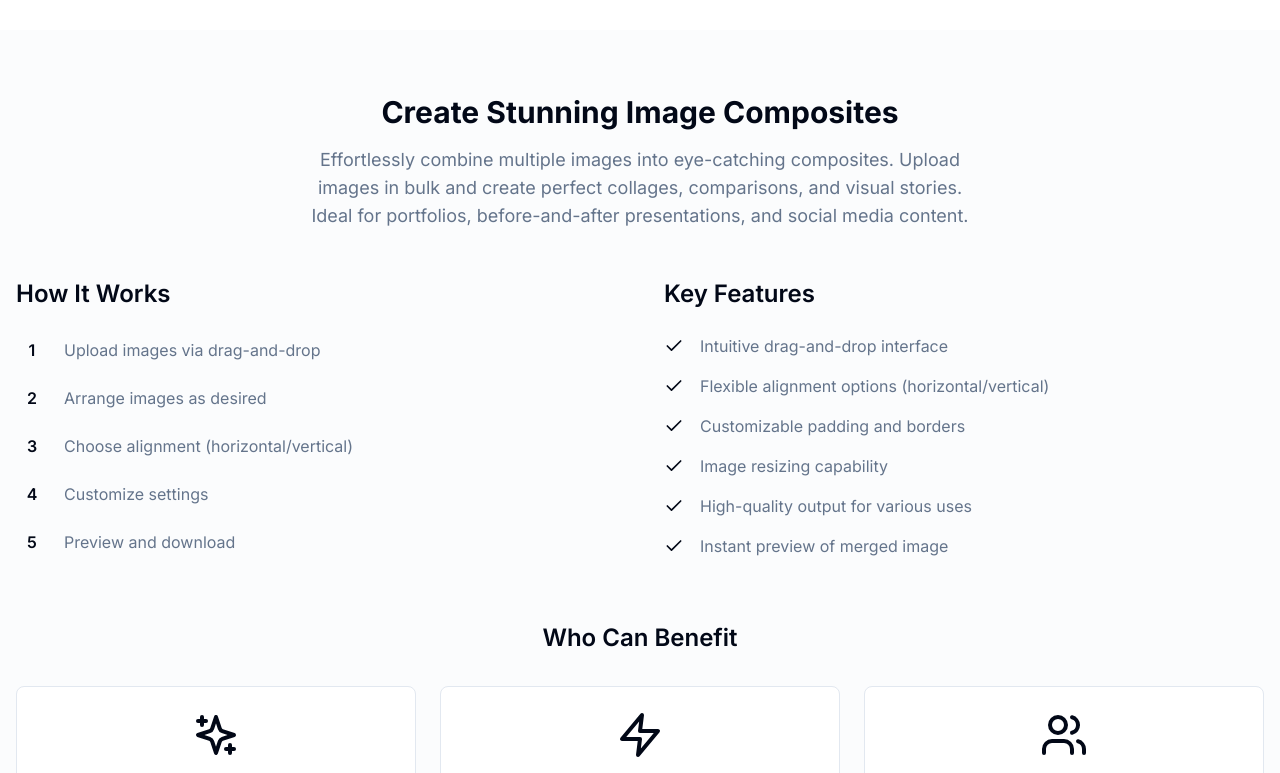
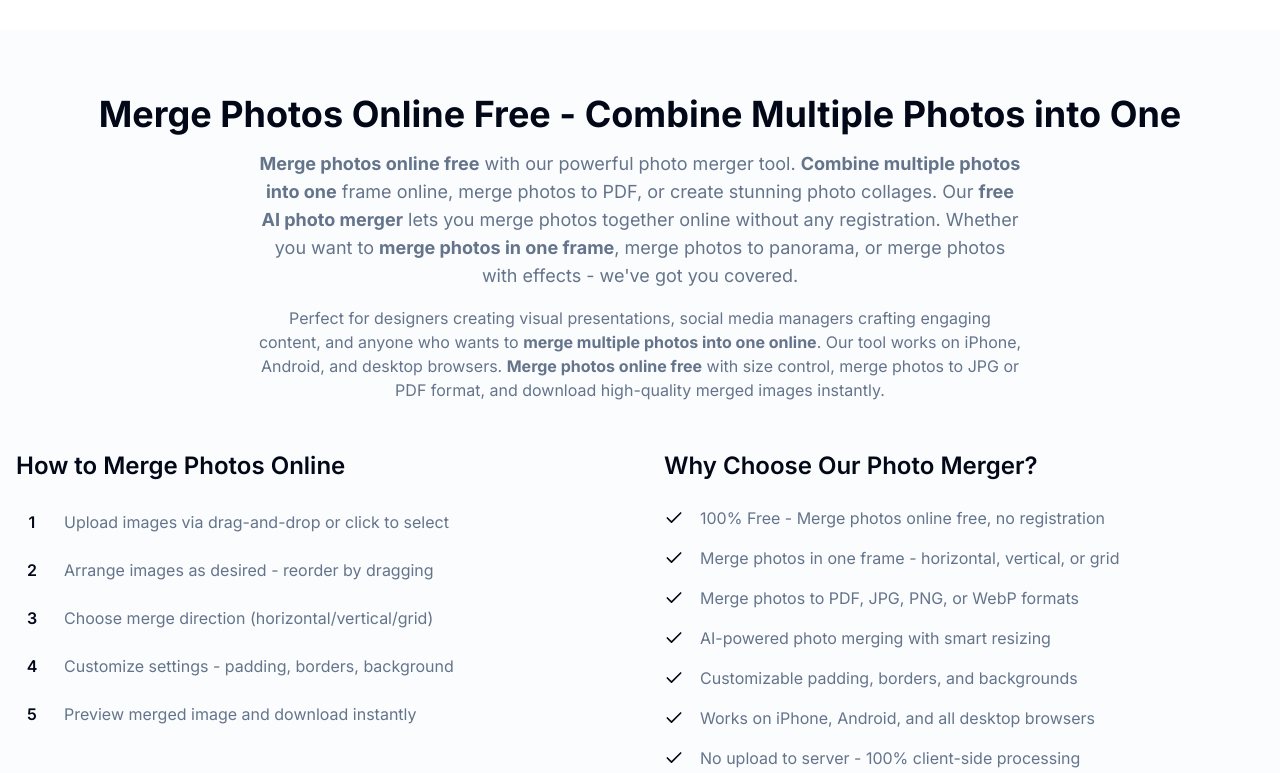
Before and after one commit to themewars/mergephotoonline, a Next.js app: page / in a window 1280 px wide. Shown: the part 1327-2100 px from the top of the page. Built offline with nearby package versions, Linux system fonts and the light colour scheme.

Commit message:
SEO Optimization: Add comprehensive meta tags, structured data, keywords, sitemap, and optimized content

```diff
--- a/app/layout.tsx
+++ b/app/layout.tsx
@@ -7,19 +7,93 @@ import { Toaster } from 'react-hot-toast'
 const inter = Inter({ subsets: ['latin'] })
 
 export const metadata: Metadata = {
-  title: 'Merge Images Online - Free Image Merger Tool | Combine Multiple Photos',
-  description: 'Merge multiple images online for free. Combine photos horizontally, vertically, or in grid layouts. High-quality image merger with advanced features. No upload required - 100% client-side processing.',
-  keywords: 'merge images, combine photos, image merger, photo collage, merge pictures online, image combiner',
+  metadataBase: new URL('https://mergephotosonline.com'),
+  title: {
+    default: 'Merge Photos Online Free - Combine Multiple Images into One | AI Photo Merger',
+    template: '%s | Merge Photos Online'
+  },
+  description: 'Merge photos online free - Combine multiple photos into one frame online. Free AI photo merger tool to merge photos together, merge photos to PDF, merge photos in one frame. No registration required. 100% free and secure.',
+  keywords: [
+    'merge photos online',
+    'merge photos online free',
+    'merge photos online free ai',
+    'merge photos online ai',
+    'merge photos online to pdf',
+    'merge photos online jpg',
+    'merge photos online free with size',
+    'merge photos online into one',
+    'how to merge photos together online',
+    'how to merge multiple photos into one online',
+    'merge photos in one frame online',
+    'merge photos together online free',
+    'merge photos iphone online',
+    'merge photos to pdf online',
+    'merge photos into one online',
+    'merge photos and videos online',
+    'merge photos to panorama online',
+    'merge photos to make video online',
+    'merge photo online',
+    'merge photo online free',
+    'merge photo online ai',
+    'merge photo online jpg',
+    'merge photo online pdf',
+    'merge photo online in one frame',
+    'merge photo online editor',
+    'merge photo online converter',
+    'merge photo online ai free',
+    'merge photos online with effects',
+    'combine photos online',
+    'photo merger',
+    'image combiner',
+    'photo collage maker',
+    'merge images online',
+    'combine images online'
+  ].join(', '),
   authors: [{ name: 'Merge Photos Online' }],
+  creator: 'Merge Photos Online',
+  publisher: 'Merge Photos Online',
+  formatDetection: {
+    email: false,
+    address: false,
+    telephone: false,
+  },
   openGraph: {
-    title: 'Merge Images Online - Free Image Merger Tool',
-    description: 'Merge multiple images online for free. Combine photos horizontally, vertically, or in grid layouts.',
     type: 'website',
+    locale: 'en_US',
+    url: 'https://mergephotosonline.com',
+    siteName: 'Merge Photos Online',
+    title: 'Merge Photos Online Free - Combine Multiple Images into One',
+    description: 'Free online tool to merge photos together. Combine multiple photos into one frame, merge photos to PDF, merge photos with AI. No registration required.',
+    images: [
+      {
+        url: '/og-image.jpg',
+        width: 1200,
+        height: 630,
+        alt: 'Merge Photos Online - Free Photo Merger Tool',
+      },
+    ],
+  },
+  twitter: {
+    card: 'summary_large_image',
+    title: 'Merge Photos Online Free - Combine Multiple Images',
+    description: 'Free online tool to merge photos together. Combine multiple photos into one frame online.',
+    images: ['/og-image.jpg'],
   },
   robots: {
     index: true,
     follow: true,
+    googleBot: {
+      index: true,
+      follow: true,
+      'max-video-preview': -1,
+      'max-image-preview': 'large',
+      'max-snippet': -1,
+    },
   },
+  alternates: {
+    canonical: 'https://mergephotosonline.com',
+  },
+  category: 'Photo Editing Tools',
 }
 
 export default function RootLayout({
@@ -27,8 +101,87 @@ export default function RootLayout({
 }: {
   children: React.ReactNode
 }) {
+  const structuredData = {
+    '@context': 'https://schema.org',
+    '@type': 'WebApplication',
+    name: 'Merge Photos Online',
+    applicationCategory: 'PhotoEditingApplication',
+    operatingSystem: 'Web Browser',
+    offers: {
+      '@type': 'Offer',
+      price: '0',
+      priceCurrency: 'USD',
+    },
+    description: 'Free online tool to merge photos together. Combine multiple photos into one frame, merge photos to PDF, merge photos with AI.',
+    url: 'https://mergephotosonline.com',
+    featureList: [
+      'Merge photos online free',
+      'Combine multiple photos into one',
+      'Merge photos to PDF',
+      'Merge photos in one frame',
+      'AI photo merger',
+      'Photo collage maker',
+      'No registration required',
+      '100% free and secure',
+    ],
+    aggregateRating: {
+      '@type': 'AggregateRating',
+      ratingValue: '4.8',
+      ratingCount: '1250',
+    },
+  }
+
+  const faqStructuredData = {
+    '@context': 'https://schema.org',
+    '@type': 'FAQPage',
+    mainEntity: [
+      {
+        '@type': 'Question',
+        name: 'How to merge photos online?',
+        acceptedAnswer: {
+          '@type': 'Answer',
+          text: 'Simply drag and drop your photos or click to select files. Choose merge direction (horizontal, vertical, or grid), customize settings, and download your merged photo. No registration required.',
+        },
+      },
+      {
+        '@type': 'Question',
+        name: 'Is merge photos online free?',
+        acceptedAnswer: {
+          '@type': 'Answer',
+          text: 'Yes, our photo merger tool is completely free. You can merge unlimited photos without any registration or payment.',
+        },
+      },
+      {
+        '@type': 'Question',
+        name: 'Can I merge photos to PDF online?',
+        acceptedAnswer: {
+          '@type': 'Answer',
+          text: 'Yes, you can merge photos and export them in various formats including PDF. Our tool supports multiple export formats.',
+        },
+      },
+      {
+        '@type': 'Question',
+        name: 'How to merge multiple photos into one online?',
+        acceptedAnswer: {
+          '@type': 'Answer',
+          text: 'Upload multiple photos, arrange them as desired, choose your merge direction (horizontal or vertical), customize padding and borders, then download your merged image.',
+        },
+      },
+    ],
+  }
+
   return (
     <html lang="en" suppressHydrationWarning>
+      <head>
+        <script
+          type="application/ld+json"
+          dangerouslySetInnerHTML={{ __html: JSON.stringify(structuredData) }}
+        />
+        <script
+          type="application/ld+json"
+          dangerouslySetInnerHTML={{ __html: JSON.stringify(faqStructuredData) }}
+        />
+      </head>
       <body className={inter.className}>
         <ThemeProvider>
           {children}
--- a/app/page.tsx
+++ b/app/page.tsx
@@ -40,23 +40,26 @@ export default function Home() {
           <div className="bg-muted/30 py-16">
             <div className="container mx-auto px-4">
               <div className="text-center mb-12">
-                <h2 className="text-3xl font-bold mb-4">Create Stunning Image Composites</h2>
-                <p className="text-muted-foreground text-lg max-w-2xl mx-auto">
-                  Effortlessly combine multiple images into eye-catching composites. Upload images in bulk and create perfect collages, comparisons, and visual stories. Ideal for portfolios, before-and-after presentations, and social media content.
+                <h1 className="text-4xl font-bold mb-4">Merge Photos Online Free - Combine Multiple Photos into One</h1>
+                <p className="text-muted-foreground text-lg max-w-3xl mx-auto mb-4">
+                  <strong>Merge photos online free</strong> with our powerful photo merger tool. <strong>Combine multiple photos into one</strong> frame online, merge photos to PDF, or create stunning photo collages. Our <strong>free AI photo merger</strong> lets you merge photos together online without any registration. Whether you want to <strong>merge photos in one frame</strong>, merge photos to panorama, or merge photos with effects - we've got you covered.
+                </p>
+                <p className="text-muted-foreground text-base max-w-3xl mx-auto">
+                  Perfect for designers creating visual presentations, social media managers crafting engaging content, and anyone who wants to <strong>merge multiple photos into one online</strong>. Our tool works on iPhone, Android, and desktop browsers. <strong>Merge photos online free</strong> with size control, merge photos to JPG or PDF format, and download high-quality merged images instantly.
                 </p>
               </div>
 
               <div className="grid grid-cols-1 md:grid-cols-2 gap-12 mb-16">
                 {/* How It Works */}
                 <div>
-                  <h3 className="text-2xl font-semibold mb-6">How It Works</h3>
+                  <h2 className="text-2xl font-semibold mb-6">How to Merge Photos Online</h2>
                   <div className="space-y-4">
                     {[
-                      'Upload images via drag-and-drop',
-                      'Arrange images as desired',
-                      'Choose alignment (horizontal/vertical)',
-                      'Customize settings',
-                      'Preview and download'
+                      'Upload images via drag-and-drop or click to select',
+                      'Arrange images as desired - reorder by dragging',
+                      'Choose merge direction (horizontal/vertical/grid)',
+                      'Customize settings - padding, borders, background',
+                      'Preview merged image and download instantly'
                     ].map((step, index) => (
                       <div key={index} className="flex items-center gap-4">
                         <div className="w-8 h-8 rounded-full bg-primary text-primary-foreground flex items-center justify-center font-semibold flex-shrink-0">
@@ -70,15 +73,17 @@ export default function Home() {
 
                 {/* Key Features */}
                 <div>
-                  <h3 className="text-2xl font-semibold mb-6">Key Features</h3>
+                  <h2 className="text-2xl font-semibold mb-6">Why Choose Our Photo Merger?</h2>
                   <div className="space-y-4">
                     {[
-                      'Intuitive drag-and-drop interface',
-                      'Flexible alignment options (horizontal/vertical)',
-                      'Customizable padding and borders',
-                      'Image resizing capability',
-                      'High-quality output for various uses',
-                      'Instant preview of merged image'
+                      '100% Free - Merge photos online free, no registration',
+                      'Merge photos in one frame - horizontal, vertical, or grid',
+                      'Merge photos to PDF, JPG, PNG, or WebP formats',
+                      'AI-powered photo merging with smart resizing',
+                      'Customizable padding, borders, and backgrounds',
+                      'Works on iPhone, Android, and all desktop browsers',
+                      'No upload to server - 100% client-side processing',
+                      'High-quality output for social media and printing'
                     ].map((feature, index) => (
                       <div key={index} className="flex items-center gap-4">
                         <Check className="w-5 h-5 text-primary flex-shrink-0" />
@@ -109,15 +114,15 @@ export default function Home() {
 
               {/* CTA Section */}
               <div className="bg-primary text-primary-foreground rounded-lg p-8 text-center">
-                <h3 className="text-2xl font-bold mb-2">Ready to Create?</h3>
+                <h2 className="text-2xl font-bold mb-2">Ready to Merge Photos Online?</h2>
                 <p className="mb-6 opacity-90">
-                  Start combining your images into stunning composites - no design skills required!
+                  Start merging your photos online free - combine multiple photos into one, merge photos to PDF, or create stunning collages. No design skills required!
                 </p>
                 <a
                   href="#top"
                   className="inline-block px-6 py-3 bg-background text-foreground rounded-lg font-medium hover:bg-background/90 transition-colors"
                 >
-                  Get Started Now
+                  Merge Photos Now - 100% Free
                 </a>
               </div>
             </div>
--- /dev/null
+++ b/app/robots.ts
@@ -0,0 +1,12 @@
+import { MetadataRoute } from 'next'
+
+export default function robots(): MetadataRoute.Robots {
+  return {
+    rules: {
+      userAgent: '*',
+      allow: '/',
+      disallow: [],
+    },
+    sitemap: 'https://mergephotosonline.com/sitemap.xml',
+  }
+}
--- /dev/null
+++ b/app/sitemap.ts
@@ -0,0 +1,14 @@
+import { MetadataRoute } from 'next'
+
+export default function sitemap(): MetadataRoute.Sitemap {
+  const baseUrl = 'https://mergephotosonline.com'
+
+  return [
+    {
+      url: baseUrl,
+      lastModified: new Date(),
+      changeFrequency: 'weekly',
+      priority: 1,
+    },
+  ]
+}
```
